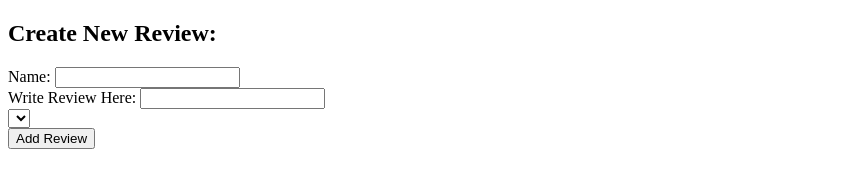
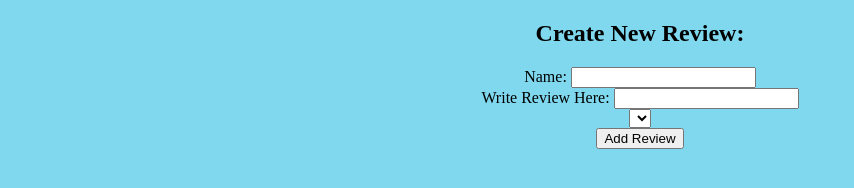
Before and after one commit to riannacastro/collegereviews_frontend, a plain HTML site: page index.html in a window 1280 px wide. Shown: the whole page, without its empty margins (0-854 px from the left). Drawn offline with Linux system fonts and the light colour scheme; no server answers.

Commit message:
edit css

```diff
--- a/src/review_service.js
+++ b/src/review_service.js
@@ -59,7 +59,7 @@ class ReviewService {
        fetch(this.port + `/reviews/${id}`, configObject)
        .then(response => response.json())
        .then(data => {
-           review.reviewToDom()
+           review.render()
        })
     }
 }
--- a/style.css
+++ b/style.css
@@ -1,5 +1,5 @@
 body {
-    background-color: rgb(255, 255, 255);
+    background-color: rgb(127, 216, 238);
   }
 
   h1 {
@@ -7,6 +7,10 @@ body {
     text-align: center;
   }
 
+  div {
+      text-align: center;
+  }
+
 
   p {
     font-family: serif;
```
